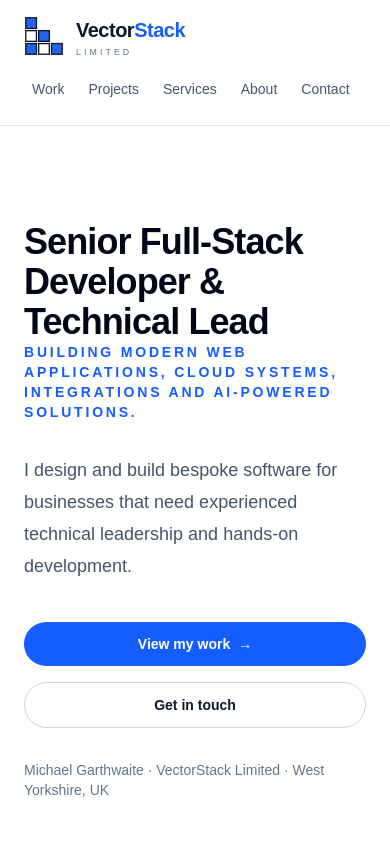
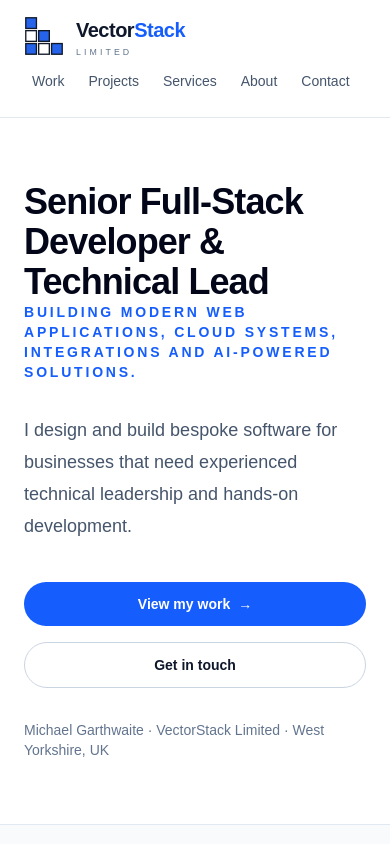
Before and after one commit to vectorstackio/vectorstack, a Next.js app: page / in a window 390 px wide. Shown: the top 844 px of the page. Built offline with nearby package versions, Linux system fonts and the light colour scheme; no server answers.

Commit message:
Tweaks for mobile.

```diff
--- a/next.config.ts
+++ b/next.config.ts
@@ -2,7 +2,9 @@ import type { NextConfig } from "next";
 
 const nextConfig: NextConfig = {
   /* config options here */
+  output: 'export',
   reactCompiler: true,
+  trailingSlash: true,
 };
 
 export default nextConfig;
--- a/src/app/contact/page.tsx
+++ b/src/app/contact/page.tsx
@@ -143,7 +143,7 @@ export default function ContactPage() {
       <main id="main-content" tabIndex={-1}>
         {/* Hero */}
         <section className="border-b border-slate-200 bg-white">
-          <div className="mx-auto max-w-7xl px-6 py-24 lg:px-8 lg:py-32">
+          <div className="mx-auto max-w-7xl px-6 py-16 sm:py-20 lg:px-8 lg:py-32">
             <div className="max-w-4xl">
               <p className="text-sm font-semibold uppercase tracking-[0.2em] text-blue-600">
                 Contact
--- a/src/app/page.tsx
+++ b/src/app/page.tsx
@@ -180,7 +180,7 @@ export default function Home() {
       <main id="main-content" tabIndex={-1}>
         {/* Hero */}
         <section className="border-b border-slate-200 bg-white">
-          <div className="mx-auto max-w-7xl px-6 py-24 lg:px-8 lg:py-32">
+          <div className="mx-auto max-w-7xl px-6 py-16 sm:py-20 lg:py-32 lg:px-8 lg:py-32">
             <div className="max-w-4xl">
               <h1 className="text-4xl font-bold tracking-tight text-slate-950 sm:text-5xl lg:text-6xl">
                 Senior Full-Stack Developer & Technical Lead
--- a/src/app/robots.ts
+++ b/src/app/robots.ts
@@ -3,6 +3,8 @@
 import type { MetadataRoute } from 'next'
 
 const siteUrl = process.env.NEXT_PUBLIC_SITE_URL ?? 'http://localhost:3000'
+
+export const dynamic = 'force-static'
 
 export default function robots(): MetadataRoute.Robots {
   return {
--- a/src/app/services/page.tsx
+++ b/src/app/services/page.tsx
@@ -119,7 +119,7 @@ export default function ServicesPage() {
     <>
       <main id="main-content" tabIndex={-1}>
         <section className="border-b border-slate-200 bg-white">
-          <div className="mx-auto max-w-7xl px-6 py-24 lg:px-8 lg:py-32">
+          <div className="mx-auto max-w-7xl px-6 py-16 sm:py-20 lg:px-8 lg:py-32">
             <div className="max-w-4xl">
               <p className="text-sm font-semibold uppercase tracking-[0.2em] text-blue-600">
                 Services
--- a/src/app/sitemap.ts
+++ b/src/app/sitemap.ts
@@ -3,6 +3,8 @@
 import type { MetadataRoute } from 'next'
 
 const siteUrl = process.env.NEXT_PUBLIC_SITE_URL ?? 'http://localhost:3000'
+
+export const dynamic = 'force-static'
 
 export default function sitemap(): MetadataRoute.Sitemap {
   return [
--- a/src/components/Header.tsx
+++ b/src/components/Header.tsx
@@ -84,10 +84,9 @@ function Logo() {
 export default function Header() {
   return (
     <header className="border-b border-slate-200 bg-white">
-      <div className="mx-auto flex max-w-7xl flex-col items-start gap-3 px-6 py-4 sm:flex-row sm:items-center sm:justify-between lg:px-8">
-        <Link href="/">
+      <div className="mx-auto flex max-w-7xl flex-col items-start gap-1 px-6 py-4 sm:flex-row sm:items-center sm:justify-between sm:gap-3 lg:px-8">
+        <Link href="/" aria-label="VectorStack Limited home">
           <Logo />
-          <span className="sr-only"> home</span>
         </Link>
 
         <nav aria-label="Main navigation" className="w-full sm:w-auto">
```
